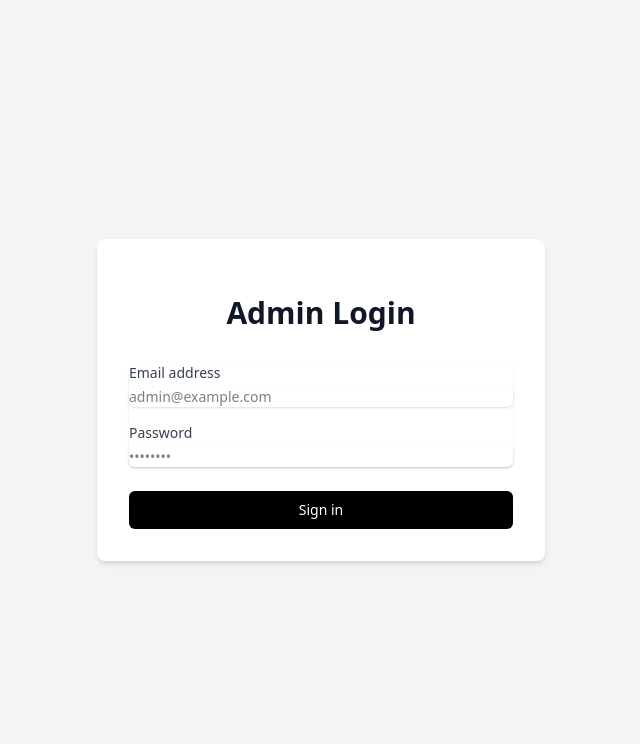
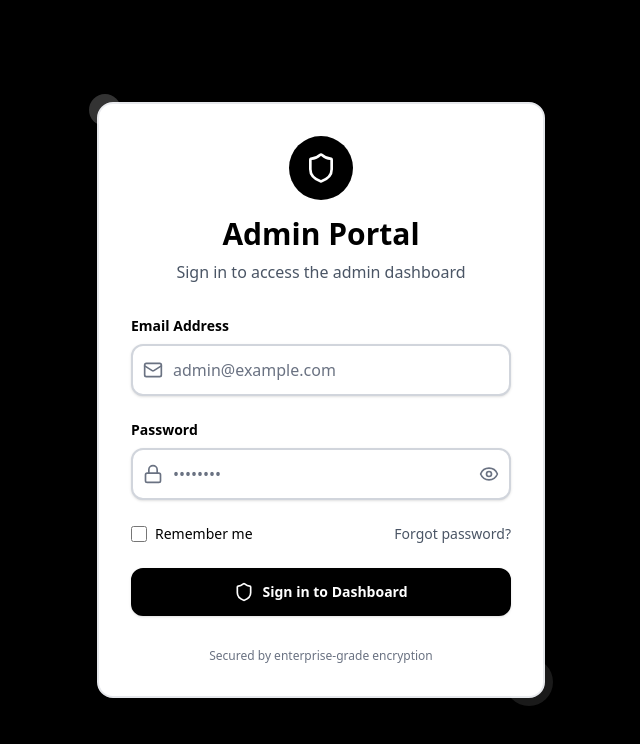
Before and after one commit to farhandotme/UrbanThreadz, a Next.js app: page /admin in a window 1280 px wide. Shown: the top 744 px of the page, without its empty margins (319-959 px from the left). Built offline with nearby package versions, Linux system fonts and the light colour scheme; no server answers.

Commit message:
designed /admin page

```diff
--- a/app/admin/page.tsx
+++ b/app/admin/page.tsx
@@ -1,5 +1,4 @@
 "use client"
-
 import { useState } from 'react'
 import { useForm } from 'react-hook-form'
 import { zodResolver } from '@hookform/resolvers/zod'
@@ -7,6 +6,7 @@
 import { toast, Toaster } from 'sonner'
 import { useRouter } from 'next/navigation'
 import axios from 'axios'
+import { Eye, EyeOff, Shield, Lock, Mail } from 'lucide-react'
 
 const adminLoginSchema = z.object({
   email: z.string().email('Please enter a valid email'),
@@ -17,6 +17,7 @@
 
 export default function AdminLoginPage() {
   const [isLoading, setIsLoading] = useState(false)
+  const [showPassword, setShowPassword] = useState(false)
   const router = useRouter()
 
   const {
@@ -33,7 +34,9 @@
       const response = await axios.post('/api/admin/login', data)
       if (response.status === 200) {
         toast.success('Login successful!')
+        setTimeout(() => {
           router.push('/admin/dashboard')
+        }, 1000)
       }
     } catch {
       toast.error('An unexpected error occurred')
@@ -43,59 +46,154 @@
   }
 
   return (
-    <div className="min-h-screen flex items-center justify-center bg-gray-100 py-12 px-4 sm:px-6 lg:px-8">
-      <div className="max-w-md w-full space-y-8 bg-white p-8 rounded-lg shadow-md">
+    <div className="min-h-screen flex items-center justify-center bg-black py-12 px-4 sm:px-6 lg:px-8">
+      <div className="relative max-w-md w-full">
+        {/* Login Card */}
+        <div className="bg-white p-8 rounded-2xl shadow-2xl border-2 border-gray-200">
+          {/* Header */}
+          <div className="text-center mb-8">
+            <div className="mx-auto w-16 h-16 bg-black rounded-full flex items-center justify-center mb-4">
+              <Shield className="w-8 h-8 text-white" />
+            </div>
+            <h2 className="text-3xl font-bold text-black mb-2">
+              Admin Portal
+            </h2>
+            <p className="text-gray-600">
+              Sign in to access the admin dashboard
+            </p>
+          </div>
+
+          {/* Form */}
+          <form onSubmit={handleSubmit(onSubmit)} className="space-y-6">
+            {/* Email Field */}
             <div>
-          <h2 className="mt-6 text-center text-3xl font-extrabold text-gray-900">
-            Admin Login
-          </h2>
+              <label htmlFor="email" className="block text-sm font-semibold text-black mb-2">
+                Email Address
+              </label>
+              <div className="relative">
+                <div className="absolute inset-y-0 left-0 pl-3 flex items-center pointer-events-none">
+                  <Mail className="h-5 w-5 text-gray-500" />
                 </div>
-        <form className="mt-8 space-y-6" onSubmit={handleSubmit(onSubmit)}>
-          <div className="rounded-md shadow-sm -space-y-px">
-            <div className="mb-4">
-              <label htmlFor="email" className="block text-sm font-medium text-gray-700">
-                Email address
-              </label>
                 <input
                   id="email"
                   type="email"
                   {...register('email')}
-                className="mt-1 block w-full rounded-md border-gray-300 shadow-sm focus:border-black focus:ring-black sm:text-sm"
+                  className="block w-full pl-10 pr-3 py-3 border-2 border-gray-300 rounded-xl shadow-sm placeholder-gray-500 focus:outline-none focus:ring-2 focus:ring-black focus:border-black transition-all duration-200 bg-white text-black"
                   placeholder="admin@example.com"
                 />
+              </div>
               {errors.email && (
-                <p className="mt-1 text-sm text-red-600">{errors.email.message}</p>
+                <p className="mt-2 text-sm text-red-600 flex items-center">
+                  <span className="mr-1">⚠</span>
+                  {errors.email.message}
+                </p>
               )}
             </div>
-            <div className="mb-4">
-              <label htmlFor="password" className="block text-sm font-medium text-gray-700">
+
+            {/* Password Field */}
+            <div>
+              <label htmlFor="password" className="block text-sm font-semibold text-black mb-2">
                 Password
               </label>
+              <div className="relative">
+                <div className="absolute inset-y-0 left-0 pl-3 flex items-center pointer-events-none">
+                  <Lock className="h-5 w-5 text-gray-500" />
+                </div>
                 <input
                   id="password"
-                type="password"
+                  type={showPassword ? 'text' : 'password'}
                   {...register('password')}
-                className="mt-1 block w-full rounded-md border-gray-300 shadow-sm focus:border-black focus:ring-black sm:text-sm"
+                  className="block w-full pl-10 pr-12 py-3 border-2 border-gray-300 rounded-xl shadow-sm placeholder-gray-500 focus:outline-none focus:ring-2 focus:ring-black focus:border-black transition-all duration-200 bg-white text-black"
                   placeholder="••••••••"
                 />
+                <button
+                  type="button"
+                  className="absolute inset-y-0 right-0 pr-3 flex items-center"
+                  onClick={() => setShowPassword(!showPassword)}
+                >
+                  {showPassword ? (
+                    <EyeOff className="h-5 w-5 text-gray-500 hover:text-black transition-colors" />
+                  ) : (
+                    <Eye className="h-5 w-5 text-gray-500 hover:text-black transition-colors" />
+                  )}
+                </button>
+              </div>
               {errors.password && (
-                <p className="mt-1 text-sm text-red-600">{errors.password.message}</p>
+                <p className="mt-2 text-sm text-red-600 flex items-center">
+                  <span className="mr-1">⚠</span>
+                  {errors.password.message}
+                </p>
               )}
+            </div>
+
+            {/* Remember Me & Forgot Password */}
+            <div className="flex items-center justify-between">
+              <div className="flex items-center">
+                <input
+                  id="remember-me"
+                  name="remember-me"
+                  type="checkbox"
+                  className="h-4 w-4 text-black focus:ring-black border-gray-300 rounded"
+                />
+                <label htmlFor="remember-me" className="ml-2 block text-sm text-black">
+                  Remember me
+                </label>
+              </div>
+              <button
+                type="button"
+                className="text-sm text-gray-600 hover:text-black font-medium transition-colors"
+              >
+                Forgot password?
+              </button>
+            </div>
+
+            {/* Submit Button */}
+            <button
+              type="submit"
+              disabled={isLoading}
+              className="w-full flex justify-center items-center py-3 px-4 border-2 border-black rounded-xl shadow-sm text-sm font-semibold text-white bg-black hover:bg-gray-900 focus:outline-none focus:ring-2 focus:ring-offset-2 focus:ring-black disabled:opacity-50 disabled:cursor-not-allowed transition-all duration-200 transform hover:scale-[1.02] active:scale-[0.98]"
+            >
+              {isLoading ? (
+                <>
+                  <svg className="animate-spin -ml-1 mr-3 h-5 w-5 text-white" xmlns="http://www.w3.org/2000/svg" fill="none" viewBox="0 0 24 24">
+                    <circle className="opacity-25" cx="12" cy="12" r="10" stroke="currentColor" strokeWidth="4"></circle>
+                    <path className="opacity-75" fill="currentColor" d="M4 12a8 8 0 018-8V0C5.373 0 0 5.373 0 12h4zm2 5.291A7.962 7.962 0 014 12H0c0 3.042 1.135 5.824 3 7.938l3-2.647z"></path>
+                  </svg>
+                  Signing in...
+                </>
+              ) : (
+                <>
+                  <Shield className="w-5 h-5 mr-2" />
+                  Sign in to Dashboard
+                </>
+              )}
+            </button>
+          </form>
+
+          {/* Footer */}
+          <div className="mt-8 text-center">
+            <p className="text-xs text-gray-500">
+              Secured by enterprise-grade encryption
+            </p>
           </div>
         </div>
 
-          <div>
-            <button
-              type="submit"
-              disabled={isLoading}
-              className="group relative w-full flex justify-center py-2 px-4 border border-transparent text-sm font-medium rounded-md text-white bg-black hover:bg-gray-900 focus:outline-none focus:ring-2 focus:ring-offset-2 focus:ring-black disabled:opacity-50 disabled:cursor-not-allowed"
-            >
-              {isLoading ? 'Signing in...' : 'Sign in'}
-            </button>
+        {/* Minimalist Decoration */}
+        <div className="absolute -top-2 -left-2 w-8 h-8 bg-white rounded-full opacity-20"></div>
+        <div className="absolute -bottom-2 -right-2 w-12 h-12 bg-white rounded-full opacity-10"></div>
       </div>
-        </form>
-      </div>
-      <Toaster />
+
+      <Toaster
+        position="top-right"
+        toastOptions={{
+          style: {
+            background: 'white',
+            border: '2px solid black',
+            borderRadius: '12px',
+            color: 'black'
+          },
+        }}
+      />
     </div>
   )
 }
```
Lines whose indentation alone changed are shown as unchanged.
